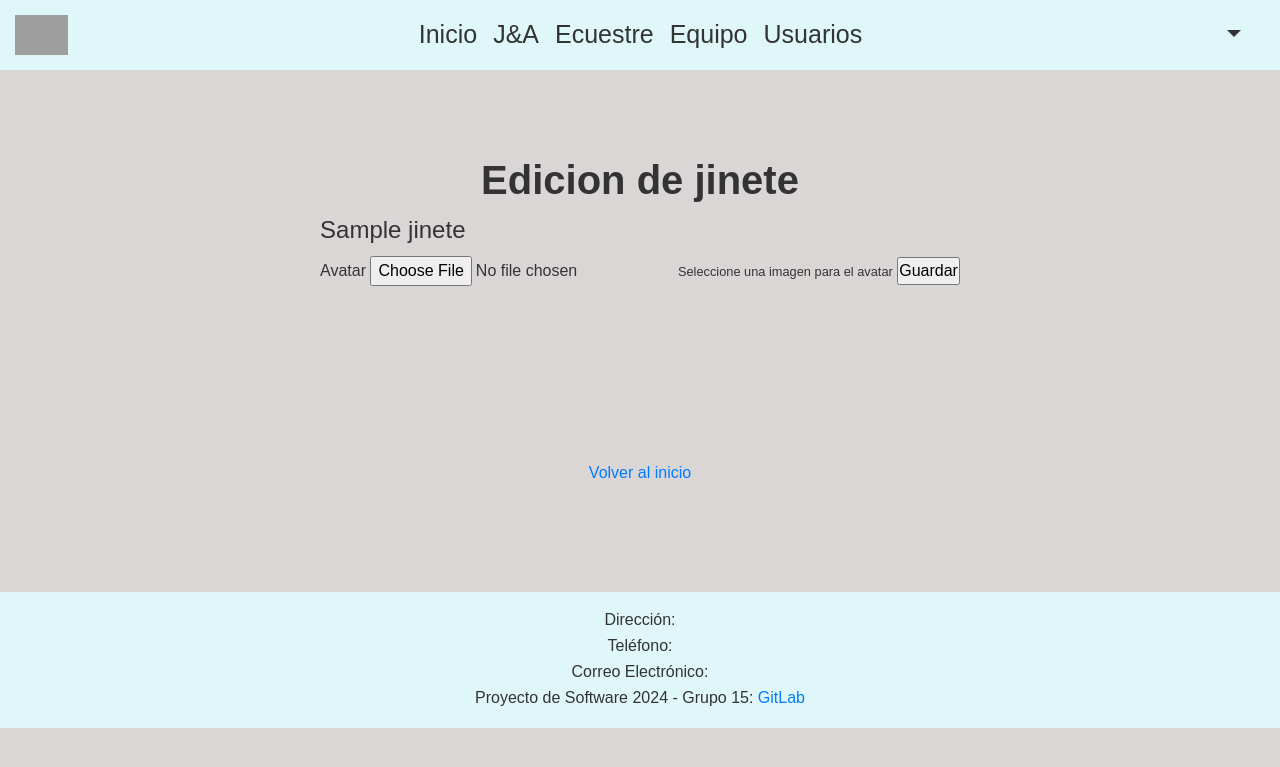
After one commit to Teddyware01/CEDICA, a Flask app: page /jinetes/1/edit in a window 1280 px wide. The commit adds this page. Shown: the top 767 px of the page. Run offline with Flask 3, Linux system fonts and the light colour scheme; tables that the repository leaves empty hold one stand-in row (values such as "Sample post"); some libraries are stand-ins or nearby versions; grey boxes are pictures that could not be loaded.

Commit message:
Subo el primer avatar y arreglo parte de la configuracion.

```diff
--- a/admin/src/core/jya/__init__.py
+++ b/admin/src/core/jya/__init__.py
@@ -75,8 +75,17 @@ def edit_jinete(id, **kwargs):
     db.session.commit()
 
 
-def traer_jinete(jinete_id):
+def traer_jinete(jinete_id): #get_jinete
     jinete = Jinete.query.get(jinete_id)
+    return jinete
+
+def update_jinete(jinete_id, **kwargs):
+    jinete = traer_jinete(jinete_id)
+    for key, value in kwargs.items():
+        setattr(jinete, key, value)
+    db.session.add(jinete)
+    db.session.commit()
+
     return jinete
 
 '''
--- a/admin/src/core/jya/models.py
+++ b/admin/src/core/jya/models.py
@@ -148,6 +148,7 @@ class Jinete(db.Model):
     edad = db.Column(db.Integer, nullable=False)
     fecha_nacimiento = db.Column(db.DateTime, nullable=False)
     telefono = db.Column(db.String(15), nullable=False)
+    avatar = db.Column(db.String(255), nullable=True)
     '''
     becado = db.Column(db.Boolean)
     observaciones = db.Column(db.String(255), nullable=True)
--- a/admin/src/web/__init__.py
+++ b/admin/src/web/__init__.py
@@ -5,6 +5,7 @@ from src.web.config import config
 from src.core import database
 from src.core import seeds
 from src.web.storage import storage
+from src.web import helpers
 from src.web.controllers.equipo import bp as equipo_blueprint
 from src.web.controllers.issues import bp as issues_bp
 from src.web.controllers.usuarios import bp as usuarios_bp
@@ -45,6 +46,8 @@ def create_app(env="development", static_folder="../../static"):
     app.register_error_handler(500, error.error_internal_server_error)
     app.register_blueprint(equipo_blueprint)
     app.register_blueprint(jya_bp)
+    app.jinja_env.globals.update(avatar_url=helpers.avatar_url)
+
 
     @app.cli.command(name="reset-db")
     def reset_db():
--- a/admin/src/web/config.py
+++ b/admin/src/web/config.py
@@ -21,7 +21,7 @@ class ProductionConfig(Config):
 class DevelopmentConfig(Config):
     """Development configuration."""
     # Config de Minio
-    MINIO_SERVER="127.0.1:9000"
+    MINIO_SERVER="minio.localhost:9000"
     MINIO_ACCESS_KEY = "t72c7MVDNIvv686yDHkm"
     MINIO_SECRET_KEY = "CiYoF08qw3jB8fXcYkC9wZDj51KqSzIW2U8eg8F0"
     MINIO_SECURE = False
--- a/admin/src/web/controllers/jya.py
+++ b/admin/src/web/controllers/jya.py
@@ -1,4 +1,5 @@
-from flask import render_template, request, redirect, flash, url_for
+from flask import render_template, request, redirect, flash, url_for, current_app
+from os import fstat
 from flask import Blueprint
 from src.core import auth
 from src.core import jya
@@ -76,3 +77,29 @@ def delete_jinete_form(jinete_id):
 def delete_jinete(jinete_id):
     jya.delete_jinete(jinete_id)
     return redirect(url_for("jya.listar_jinetes"))
+
+@bp.get("/<int:jinete_id>/edit")
+def edit(jinete_id):
+    jinete = jya.traer_jinete(jinete_id)
+
+    return render_template("jya/edit.html", jinete=jinete)
+
+@bp.post("/<int:jinete_id>/update")
+def update(jinete_id):
+    params = request.form.copy()
+
+    if "avatar" in request.files:
+        file = request.files["avatar"]
+        client = current_app.storage.client
+        size = fstat(file.fileno()).st_size
+        #ulid = u.new()
+
+        client.put_object(
+            "grupo15", file.filename, file, size, content_type=file.content_type
+        )           #f"avatars/{ulid}-{file.filename}",
+        params["avatar"] = file.filename #Hacer funcion para que genere nombres unicos para el archivo y guardarlo en el usuario. Libreria ULID
+
+    jya.update_jinete(jinete_id, **params)
+    flash("Usuario modificado correctamente", "success")
+
+    return redirect(url_for("jya.listar_jinetes"))
--- a/admin/src/web/storage.py
+++ b/admin/src/web/storage.py
@@ -23,7 +23,7 @@ class Storage:
     @property
     def client(self):
         # Propiedad para obtener el cliente de Minio
-        self._client
+        return self._client
 
     @client.setter
     def client(self, value):
--- /dev/null
+++ b/admin/src/web/templates/jya/edit.html
@@ -0,0 +1,32 @@
+{% extends "layout.html" %}
+
+{% block title %} Editar jinete {% endblock %}
+
+{% block head %}
+    {{ super() }}
+    <link rel="stylesheet" href="{{ url_for('static', filename='Styles.css') }}">
+{% endblock %}
+
+{% block content %}
+    {{ super() }}
+    <article class="form-container">
+        <div>
+            <h1 class="text-center">Edicion de jinete</h1>
+
+            <!-- Formulario de búsqueda y ordenamiento -->
+            <form method="POST" action="{{ url_for('jya.update', jinete_id=jinete.id) }}" enctype="multipart/form-data" class="mb-3">
+                <fieldset>
+                    <legend>{{ jinete.nombre }}</legend>
+                    <label>
+                        Avatar
+                        <input type="file" name="avatar">
+                        <small>Seleccione una imagen para el avatar</small>
+                    </label>
+                    <input type="submit" value="Guardar">
+                </fieldset>
+            </form>
+        </div>
+    </article>
+
+    <a class="secondary" href="{{ url_for('home') }}">Volver al inicio</a>
+{% endblock %}
--- a/admin/src/web/templates/jya/editar_jya.html
+++ b/admin/src/web/templates/jya/editar_jya.html
@@ -9,6 +9,7 @@
 
 {% block content %}
     {{ super() }}
+    <div>
         <h1 class="text-center">Editar Jinete</h1>
 
         <form action="{{ url_for('jya.editar_jinete', jinete_id=jinete.id) }}" method="POST">
@@ -42,4 +43,5 @@
                 <a href="{{ url_for('jya.listar_jinetes') }}" class="btn btn-cancel">Cancelar</a>
             </div>
         </form>
+    </div>
 {% endblock %}
--- a/admin/src/web/templates/jya/listado_jya.html
+++ b/admin/src/web/templates/jya/listado_jya.html
@@ -36,6 +36,7 @@
         <table class="table">
             <thead>
                 <tr>
+                    <th>Avatar</th>
                     <th>Nombre</th>
                     <th>Apellido</th>
                     <th>DNI</th>
@@ -44,6 +45,9 @@
             <tbody>
                 {% for jinete in jinetes %}
                     <tr>
+                        <td>
+                            <img src={{ avatar_url(jinete.avatar) }} alt="Avatar" width="30" height="30">
+                        </td>
                         <td>{{ jinete.nombre }}</td>
                         <td>{{ jinete.apellido }}</td>
                         <td>{{ jinete.dni }}</td>
--- a/admin/src/web/templates/jya/ver_jya.html
+++ b/admin/src/web/templates/jya/ver_jya.html
@@ -4,10 +4,11 @@
 
 {% block head %}
     {{ super() }}
-
+    <link rel="stylesheet" href="{{ url_for('static', filename='Styles.css') }}">
 {% endblock %}
 
 {% block content %}
+    {{ super() }}
     <div>
         <h1 class="text-center">Legajo del jinete</h1>
 
@@ -40,7 +41,7 @@
             <!-- Botones de acción en Documentos -->
             <div class="form-actions">
                 <a href="#" class="btn btn-enlace">+ Enlace</a>
-                <a href="#" class="btn btn-subir">↑ Subir</a>
+                <a href="{{ url_for('jya.edit', jinete_id=jinete.id) }}" class="btn btn-subir">↑ Subir</a>
             </div>
         </div>
     </div>
```
Also changed, not shown: admin/src/web/helpers.py (added, +9 -0 lines). Lines whose indentation alone changed are shown as unchanged.
